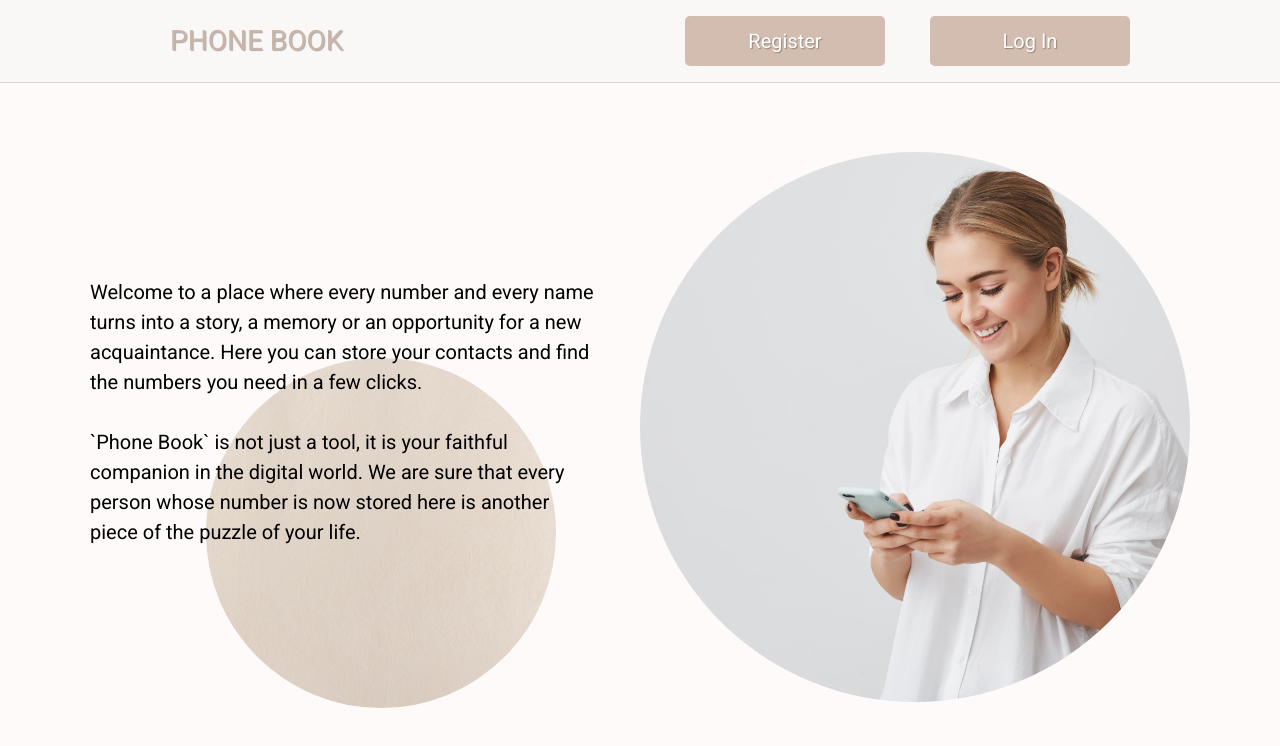
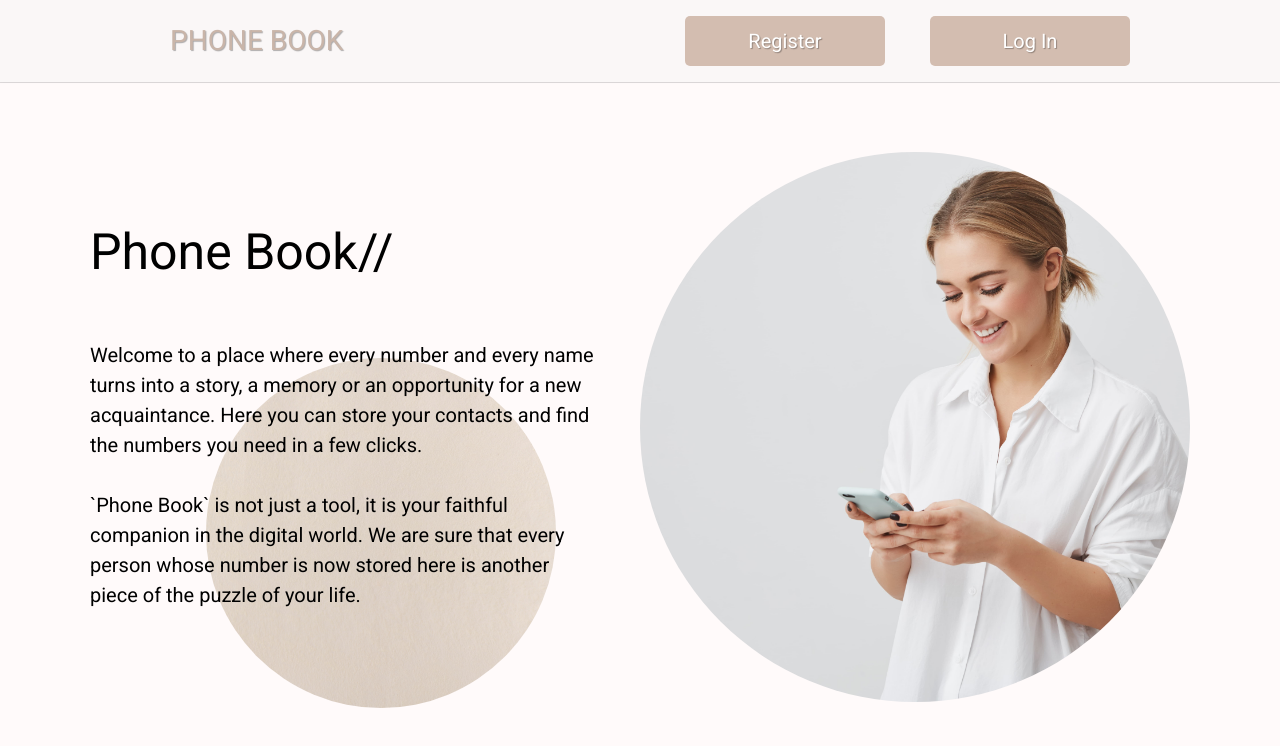
Before and after one commit to Elizaveta139/Phonebook-project, a React (Vite) app: page / in a window 1280 px wide. Shown: the top 746 px of the page. Built offline with nearby package versions, Linux system fonts and the light colour scheme.

Commit message:
Update Home.jsx

```diff
--- a/src/components/Home/Home.jsx
+++ b/src/components/Home/Home.jsx
@@ -6,7 +6,7 @@ export default function Home() {
   return (
     <div className={css.wrap}>
       <div className={css.wrapText}>
-        {/* <h1 className={css.title}>Phone Book</h1> */}
+        <h1 className={css.title}>Phone Book//</h1>
         <img
           className={css.imgBackground}
           src={imgBeigeBackground}
```
